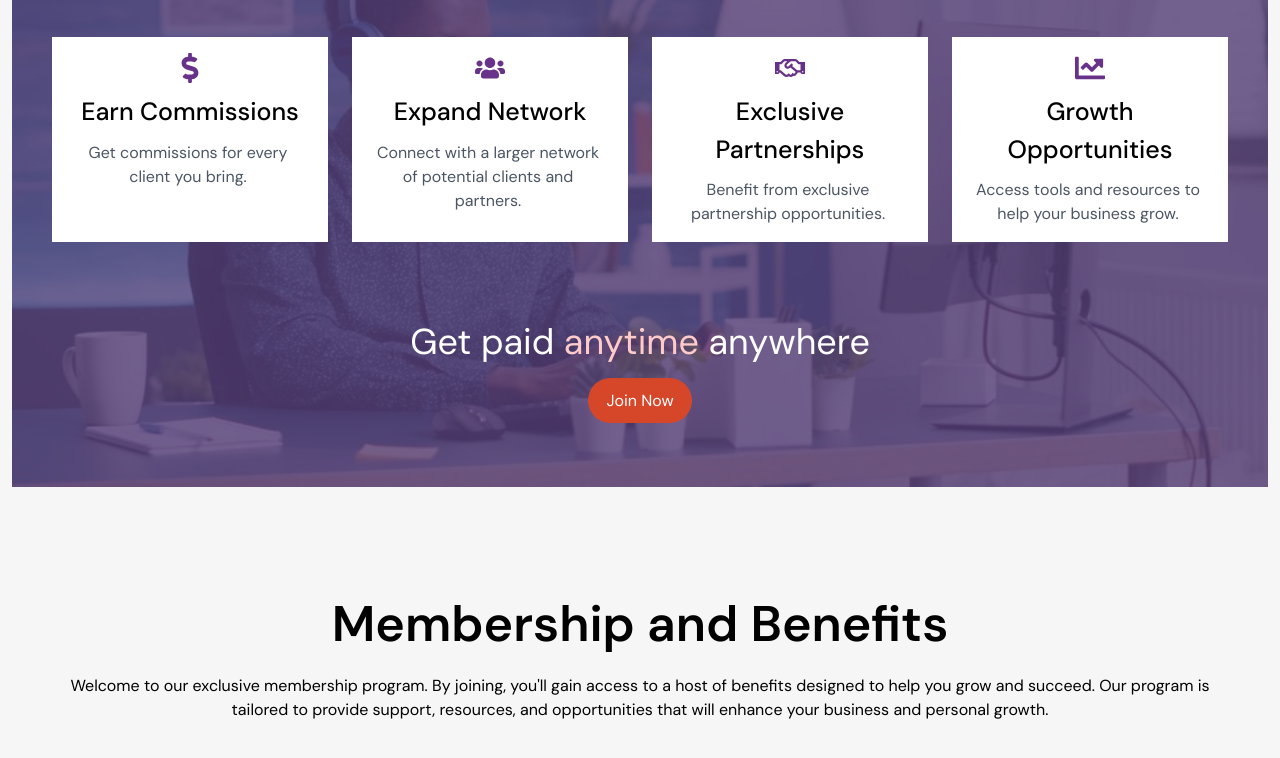
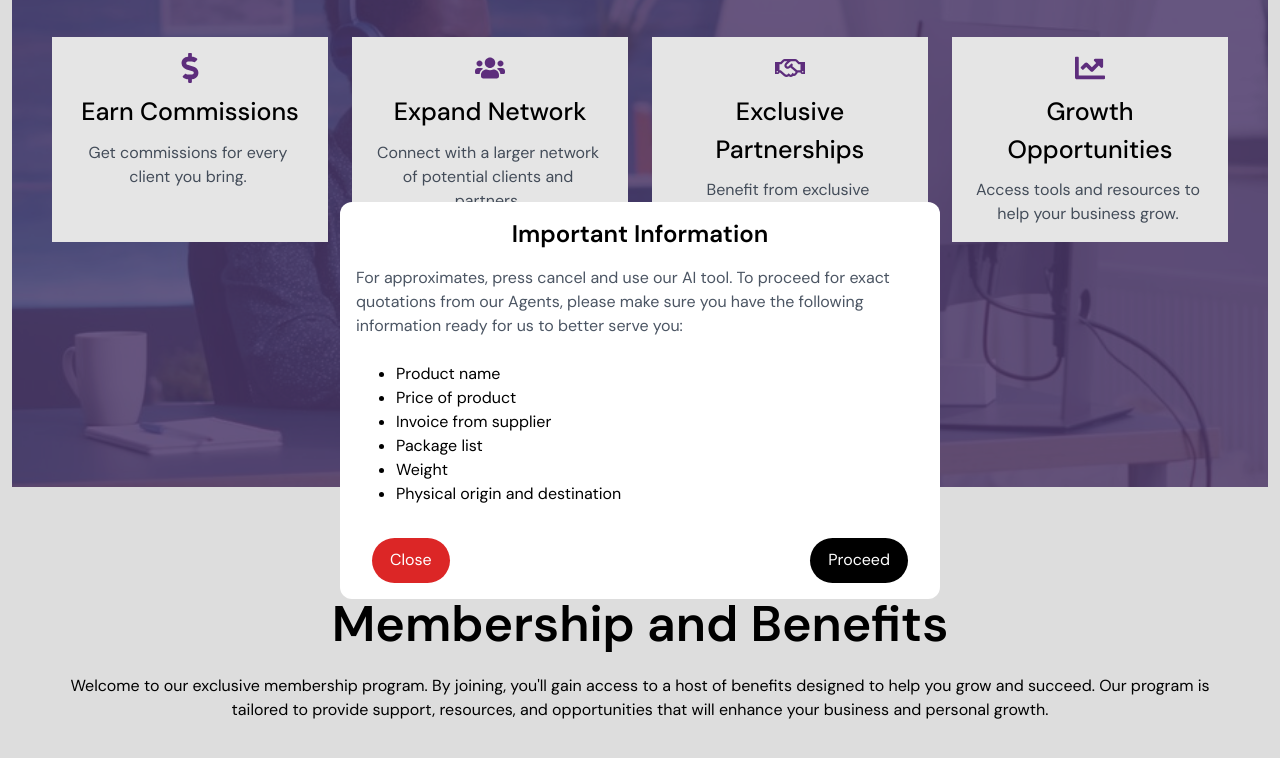
Before and after one commit to Adnanarodiya/TMX, a React (Vite) app: page / in a window 1280 px wide. Both pictures are taken after a click on the button "Join Now". Shown: the part 4460-5218 px from the top of the page. Built offline with nearby package versions, Linux system fonts and the light colour scheme.

Commit message:
refactor: Add IDs to Hero and OurGlobalReach sections

```diff
--- a/src/App.jsx
+++ b/src/App.jsx
@@ -7,7 +7,6 @@ import OurGlobalReach from "./components/pages/OurGlobalReach";
 import ClientsSay from "./components/pages/ClientsSay";
 import Benefits from "./components/pages/Benefits";
 import Affiliate from "./components/pages/Affiliate";
-import Paid from "./components/pages/Paid";
 
 function App() {
   return (
@@ -28,7 +27,6 @@ function App() {
       <Affiliate />
       <Benefits />
       <ClientsSay />
-      <Paid />
       <Footer />
       <div className="bg-purple text-center min-h-[50px] text-white py-3">
         © 2024 TMX Global All rights reserved
--- a/src/components/pages/Affiliate.jsx
+++ b/src/components/pages/Affiliate.jsx
@@ -2,7 +2,7 @@ import AffiliateCard from "../AffiliateCard";
 
 export default function Affiliate() {
     return (
-        <section className=" relative py-16 mx-3  mt-[50px] sm:mt-[100px]">
+        <section id="affiliate-program" className=" relative py-16 mx-3  mt-[50px] sm:mt-[100px]">
             <div className="absolute inset-0">
                 <div className="w-full h-full bg-cover bg-fixed bg-[url('/Affiliate-Program.png')]">
                     <div className="absolute inset-0 bg-[#58427C] opacity-80"></div>
@@ -46,14 +46,39 @@ export default function Affiliate() {
                         anywhere
                     </h4>
                     <div className="flex justify-center">
-                        <button
-                            type="button"
-                            className="bg-orange text-white h-[45px] px-[18px] rounded-full  hover:bg-red-700 transition"
-                        >
-                            Join Now
-                        </button>
+
+                        <button type="button" className="btn bg-orange text-white h-[45px] px-[18px] rounded-full  hover:bg-red-700 transition" onClick={() => document.getElementById('open').showModal()}> Join Now</button>
+                        <dialog id="open" className="modal p-4 rounded-xl max-w-[600px]">
+                            <div className="modal-box">
+                                <h3 className="font-semibold text-center text-2xl ">Important Information</h3>
+                                <p className="py-4 text-gray-600">For approximates, press cancel and use our AI tool. To proceed for exact quotations from our Agents, please make sure you have the following information ready for us to better serve you:</p>
+                                <div className="p-2">
+                                    <ul className="list-disc px-8">
+                                        <li>Product name</li>
+                                        <li>Price of product</li>
+                                        <li>Invoice from supplier</li>
+                                        <li>Package list</li>
+                                        <li>Weight</li>
+                                        <li>Physical origin and destination</li>
+                                    </ul>
+                                </div>
+                                <div className="modal-action">
+                                    <form method="dialog" >
+                                        <div className="mx-4 mt-6 flex justify-between">
+
+                                            <button className="btn bg-red-600 text-white h-[45px] px-[18px] rounded-full  hover:bg-red-700 duration-300 transition">Close</button>
+                                            <button className="btn bg-black text-white h-[45px] px-[18px] rounded-full  hover:opacity-80 duration-300 transition">
+                                                <a target="_Blank" href="https://docs.google.com/forms/d/e/1FAIpQLSffI_RaERpD_FLeZ7fCpCJnyqHHUk6MUP6Uv7taesNKpaB8lg/viewform">Proceed</a>
+                                            </button>
+                                        </div>
+
+                                    </form>
+                                </div>
+                            </div>
+                        </dialog>
                     </div>
                 </div>
+
             </div>
         </section>
     );
--- a/src/components/pages/Benefits.jsx
+++ b/src/components/pages/Benefits.jsx
@@ -3,7 +3,7 @@ import BenefitsCard from "../BenefitsCard";
 
 export default function Benefits() {
     return (
-        <section className="container mt-[50px] sm:mt-[100px]">
+        <section id="membership" className="container mt-[50px] sm:mt-[100px]">
             <h1 className="text-[35px] sm:text-[42px] lg:text-[50px] font-semibold text-center">
                 Membership and Benefits
             </h1>
@@ -49,12 +49,39 @@ export default function Benefits() {
                 </div>
             </div>
             <div className="mt-10 flex justify-center">
-                <button
-                    type="button"
-                    className="border text-red-500  h-[45px] px-[18px] rounded-full"
-                >
-                    Become a member
-                </button>
+
+                <button type="button" className="btn border text-red-500  h-[45px] px-[18px] rounded-full" onClick={() => document.getElementById('member').showModal()}>  Become a member</button>
+                <dialog id="member" className="modal p-4 rounded-xl max-w-[600px]">
+                    <div className="modal-box">
+                        <h3 className="font-semibold text-center text-2xl ">Important Information</h3>
+                        <p className="py-4 text-gray-600">If you have filled the freighter form, you can skip this one.if you have'nt, you need to provide the following details. If you do not have them kindly :</p>
+                        <div className="p-2">
+                            <ul className="list-disc px-8">
+                                <li>Company name/licensed name</li>
+                                <li>Email</li>
+                                <li>alternative Email</li>
+                                <li>Phone Number</li>
+                                <li>Country of residence</li>
+                                <li>Town of residence</li>
+                                <li>Zip code</li>
+                                <li>Atleast two references</li>
+                                <li>License / permit</li>
+                            </ul>
+                        </div>
+                        <div className="modal-action">
+                            <form method="dialog" >
+                                <div className="mx-4 mt-6 flex justify-between">
+
+                                    <button className="btn bg-red-600 text-white h-[45px] px-[18px] rounded-full  hover:bg-red-700 duration-300 transition">Close</button>
+                                    <button className="btn bg-black text-white h-[45px] px-[18px] rounded-full  hover:opacity-80 duration-300 transition">
+                                        <a target="_Blank" href="https://docs.google.com/forms/d/e/1FAIpQLScJWYMxvciiDb_yqW03t99YdoSMMWSCDaJgVwDAfzfJuN6DZA/viewform">Proceed</a>
+                                    </button>
+                                </div>
+
+                            </form>
+                        </div>
+                    </div>
+                </dialog>
             </div>
         </section>
     );
--- a/src/components/pages/Footer.jsx
+++ b/src/components/pages/Footer.jsx
@@ -5,7 +5,7 @@ import { FaYoutube } from "react-icons/fa";
 
 export default function Footer() {
   return (
-    <footer className="container  py-[50px] sm:py-[100px]">
+    <footer id="contact" className="container  py-[50px] sm:py-[100px]">
       <div className="flex flex-col sm:flex-row flex-wrap gap-[30px] justify-between">
         <div className="sm:w-[49%] lg:w-auto">
           <h2 className="text-[35px] sm:text-[42px] lg:text-[50px] font-semibold  ">
@@ -26,7 +26,9 @@ export default function Footer() {
               alt=""
             />
             <p className="text-[17px]">
-              <a href="#">+254722359463 / +254726771499</a>
+              <a href="tel:+254722359463">+254722359463 /</a>
+              <a href="tel:+254726771499"> +254726771499</a>
+
             </p>
           </div>
           <div className="flex items-center gap-[10px] mt-[10px]">
@@ -36,7 +38,7 @@ export default function Footer() {
               alt=""
             />
             <p className="text-[17px]">
-              <a href="#">info@tmxglobal.com</a>
+              <a href="mailto:info@tmxglobal.com">info@tmxglobal.com</a>
             </p>
           </div>
           <div className="flex items-center gap-[10px] mt-[10px]">
@@ -67,12 +69,35 @@ export default function Footer() {
         <div>
           <h6 className="text-xl font-normal">Get a Quote</h6>
 
-          <button
-            type="button"
-            className="border mt-[10px]  py-[15px] px-[18px] rounded-full"
-          >
-            Instant Pricing/Rates
-          </button>
+          <button type="button" className="btn border mt-[10px]  py-[15px] px-[18px] rounded-full" onClick={() => document.getElementById('instant').showModal()}>  Instant Pricing/Rates</button>
+          <dialog id="instant" className="modal p-4 rounded-xl max-w-[600px]">
+            <div className="modal-box">
+              <h3 className="font-semibold text-center text-2xl ">Important Information</h3>
+              <p className="py-4 text-gray-600">For approximates, press cancel and use our AI tool. To proceed for exact quotations from our Agents, please make sure you have the following information ready for us to better serve you:</p>
+              <div className="p-2">
+                <ul className="list-disc px-8">
+                  <li>Product namee</li>
+                  <li>Price of product</li>
+                  <li>Invoice from supplier</li>
+                  <li>Package list</li>
+                  <li>Weight</li>
+                  <li>Physical origin and destination</li>
+                </ul>
+              </div>
+              <div className="modal-action">
+                <form method="dialog" >
+                  <div className="mx-4 mt-6 flex justify-between">
+
+                    <button className="btn bg-red-600 text-white h-[45px] px-[18px] rounded-full  hover:bg-red-700 duration-300 transition">Close</button>
+                    <button className="btn bg-black text-white h-[45px] px-[18px] rounded-full  hover:opacity-80 duration-300 transition">
+                      <a target="_Blank" href="https://docs.google.com/forms/d/e/1FAIpQLSfdNLQWFcpIh53_hhqZ0WYEw6vRLUBeFb8Xt8qaf05VZzsoiQ/viewform">Proceed</a>
+                    </button>
+                  </div>
+
+                </form>
+              </div>
+            </div>
+          </dialog>
         </div>
         <div className="mr-[88px]">
           <h6 className="text-xl font-normal">Get a Quote</h6>
--- a/src/components/pages/Hero.jsx
+++ b/src/components/pages/Hero.jsx
@@ -2,7 +2,7 @@ import Header from "../Header";
 
 export default function Hero() {
     return (
-        <div className="bg-custom-gradient">
+        <div id="home" className="bg-custom-gradient">
             <Header />
             <section className="container">
                 <div className="relative w-full">
--- a/src/components/pages/OurGlobalReach.jsx
+++ b/src/components/pages/OurGlobalReach.jsx
@@ -2,7 +2,7 @@ import GloabCard from "../GloabCard";
 
 export default function OurGlobalReach() {
     return (
-        <section className="container pt-[50px] sm:pt-[100px]">
+        <section id="location" className="container pt-[50px] sm:pt-[100px]">
             <h1 className="text-[35px] sm:text-[42px] lg:text-[50px] font-semibold text-center">
                 Our Global Reach
             </h1>
```
Also changed, not shown: src/components/Header.jsx (+12 -11 lines), src/components/pages/Paid.jsx (deleted, +0 -19 lines).
